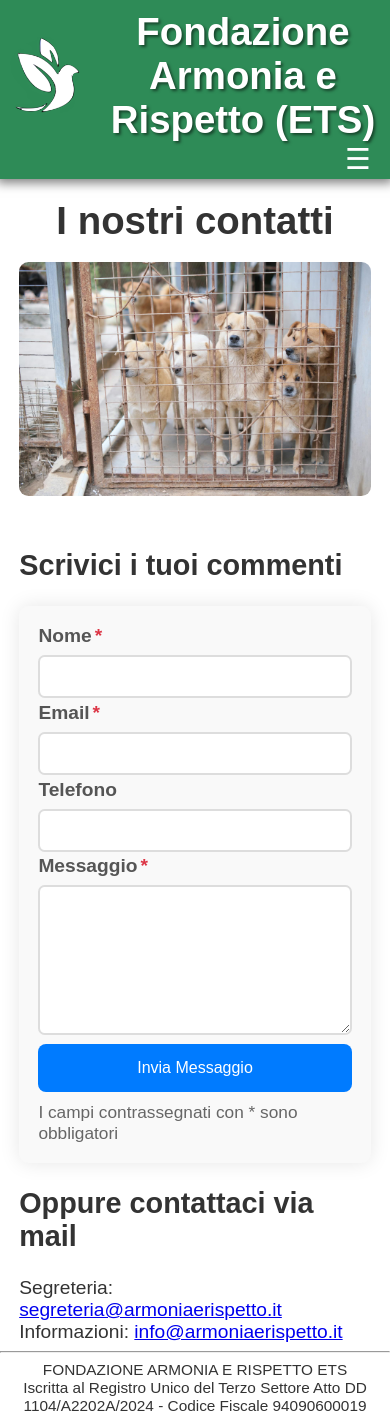
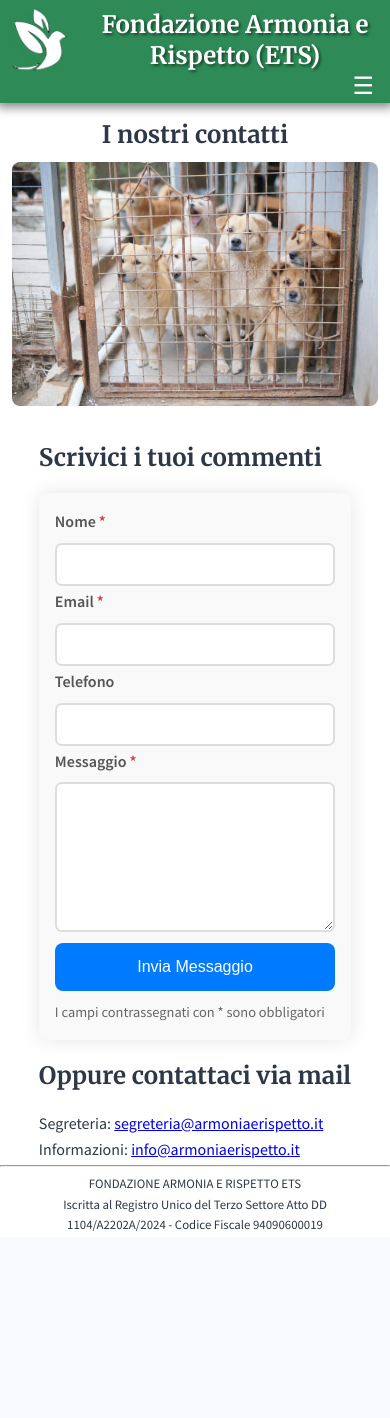
Before and after one commit to alexcucc/armoniaerispetto, a PHP site: page /contatti.php in a window 390 px wide. After the commit the page ends 1231 px from the top, so only its background shows below. Run offline with PHP 8.4, Linux system fonts and the light colour scheme.

Commit message:
display improvements

```diff
--- a/in_concreto.php
+++ b/in_concreto.php
@@ -12,7 +12,7 @@
         <div class="title">
           <h1>In concreto</h1>
         </div>
-        <h2>Perseguiamo il nostro obiettivo diretto a salvaguardare e difendere gli animali e a favorirne la coesistenza con l'uomo con le seguenti azione concrete</h2>
+        <h2>Perseguiamo il nostro obiettivo diretto a salvaguardare e difendere gli animali e a favorirne la coesistenza con l'uomo con le seguenti azioni concrete</h2>
         <div class="content-container">
           <div class="content">
             <img class="image" src="images/gorilla.jpg">
--- a/styles.css
+++ b/styles.css
@@ -1,3 +1,5 @@
+@import url('https://fonts.googleapis.com/css2?family=Source+Sans+Pro:wght@400;600&family=Merriweather:wght@400;700&display=swap');
+
 body {
   margin: 0;
   padding: 0;
@@ -6,13 +8,49 @@
   width: 100%;
   display: flex;
   flex-direction: column;
+  color: var(--text-primary);
+  line-height: 1.6;
+  text-rendering: optimizeLegibility;
+  -webkit-font-smoothing: antialiased;
+  -moz-osx-font-smoothing: grayscale;
 }
 
 html {
-  font-family: "Liberation Sans";
-  font-size: 1.2rem;
+  font-family: 'Source Sans Pro', system-ui, -apple-system, sans-serif;
+  line-height: 1.6;
   max-width: 100%;
   height: 100%;
+  font-size: clamp(1rem, 1.1vw, 1.2rem);
+  color: #2D3748;
+  scroll-behavior: smooth;
+}
+
+h1, h2, h3, h4, h5, h6, .nav-links a {
+  font-family: 'Merriweather', Georgia, serif;
+  font-weight: 700;
+  line-height: 1.3;
+}
+
+@keyframes fadeIn {
+  from { opacity: 0; transform: translateY(20px); }
+  to { opacity: 1; transform: translateY(0); }
+}
+
+img {
+  loading: "lazy";
+  max-width: 100%;
+  height: auto;
+}
+
+::selection {
+  background: rgba(46, 139, 87, 0.3);
+  color: #2D3748;
+}
+
+.page-button:focus-visible {
+  outline: 3px solid #fff;
+  outline-offset: 2px;
+  box-shadow: 0 0 0 4px rgba(40, 167, 69, 0.5);
 }
 
 .hero {
@@ -20,6 +58,7 @@
   height: 100%;
   display: flex;
   flex-direction: column;
+  animation: fadeIn 0.8s ease-out;
 }
 
 .logo {
@@ -114,10 +153,12 @@
   border-radius: 0.5em;
   position: relative;
   text-align: center;
+  transition: color 0.3s ease, transform 0.2s ease;
 }
 
 .nav-links a:hover {
   color: #3CA76A;
+  transform: translateY(-2px);
 }
 
 footer {
@@ -152,12 +193,42 @@
 }
 
 .main-image {
-  max-height: 50vh;
-  max-width: 100%;
+  max-height: min(50vh, 600px);
+  max-width: min(100%, 1200px);
+  width: auto;
+  height: auto;
   display: block;
   margin: auto;
   border-radius: 0.5em;
   object-fit: contain;
+  box-shadow: 0 4px 6px -1px rgba(0, 0, 0, 0.1);
+}
+
+:focus {
+  outline: 3px solid #3CA76A;
+  outline-offset: 2px;
+}
+
+.page-button:focus {
+  outline: 3px solid #fff;
+  outline-offset: 2px;
+}
+
+::-webkit-scrollbar {
+  width: 12px;
+}
+
+::-webkit-scrollbar-track {
+  background: #f1f1f1;
+}
+
+::-webkit-scrollbar-thumb {
+  background: #2E8B57;
+  border-radius: 6px;
+}
+
+::-webkit-scrollbar-thumb:hover {
+  background: #3CA76A;
 }
 
 .image {
@@ -279,6 +350,95 @@
   margin-bottom: 0;
 }
 
+a:focus-visible,
+button:focus-visible,
+input:focus-visible,
+textarea:focus-visible {
+    outline: 3px solid #3CA76A;
+    outline-offset: 2px;
+    box-shadow: 0 0 0 4px rgba(60, 167, 106, 0.2);
+}
+
+.image-loading {
+  background: linear-gradient(90deg, #f0f0f0 25%, #e0e0e0 50%, #f0f0f0 75%);
+  background-size: 200% 100%;
+  animation: shimmer 1.5s infinite;
+}
+
+:root {
+  --text-primary: #2D3748;
+  --text-secondary: #4A5568;
+  --primary-color: #2E8B57;
+  --secondary-color: #3CA76A;
+  --background-light: #f9f9f9;
+  --spacing-unit: 1rem;
+}
+
+@media (prefers-color-scheme: dark) {
+  body {
+      background-color: #1a1a1a;
+      color: #e0e0e0;
+  }
+
+  .contact-form-container {
+      background-color: #2d2d2d;
+  }
+
+  .form-input,
+  .form-textarea {
+      background-color: #333;
+      border-color: #444;
+      color: #e0e0e0;
+  }
+
+  .form-label {
+      color: #ccc;
+  }
+}
+
+@keyframes shimmer {
+  0% { background-position: -200% 0; }
+  100% { background-position: 200% 0; }
+}
+
+@media print {
+  .page-button,
+  .navigation-menu,
+  .hamburger {
+      display: none;
+  }
+
+  body {
+      color: #000;
+      background: #fff;
+  }
+
+  a {
+      text-decoration: none;
+      color: #000;
+  }
+
+  .main-image {
+      max-width: 500px;
+  }
+}
+
+@media (max-width: 768px) {
+
+  html {
+      font-size: 1rem;
+  }
+
+  .content-container {
+      margin: 0.25em;
+      gap: 0.5em;
+  }
+
+  .title h1 {
+      font-size: 1.5rem;
+  }
+}
+
 @media (max-width: 1024px) {
 
   .hamburger {
@@ -286,22 +446,40 @@
   }
 
   .navigation-menu {
-    height: 0;
-    transition: height 0.2s ease-in-out;
+    position: absolute;
+    top: 100%;
+    left: 0;
+    right: 0;
+    min-height: 0;
+    max-height: 0;
+    overflow: hidden;
+    transition: max-height 0.3s ease-in-out;
     flex-direction: column;
+    background-color: #2E8B57;
+    z-index: 1000;
+    box-shadow: 0 4px 6px -1px rgba(0, 0, 0, 0.1);
+  }
 
-    &.active {
-      height: 23em;
-    }
+  .navigation-menu.active {
+    max-height: 25em;
   }
 
   .nav-links {
-    display: none;
+    display: flex;
     flex-direction: column;
     text-align: center;
-    gap: 0px;
-    padding: 0px;
+    gap: 0.5em;
+    padding: 1em 0;
+    opacity: 0;
+    visibility: hidden;
+    transition: opacity 0.3s ease-in-out;
+    background-color: inherit;
   }
+
+  .navigation-menu.active .nav-links {
+    opacity: 1;
+    visibility: visible;
+}
 
   .navigation-menu.active ul {
     display: flex;
```
